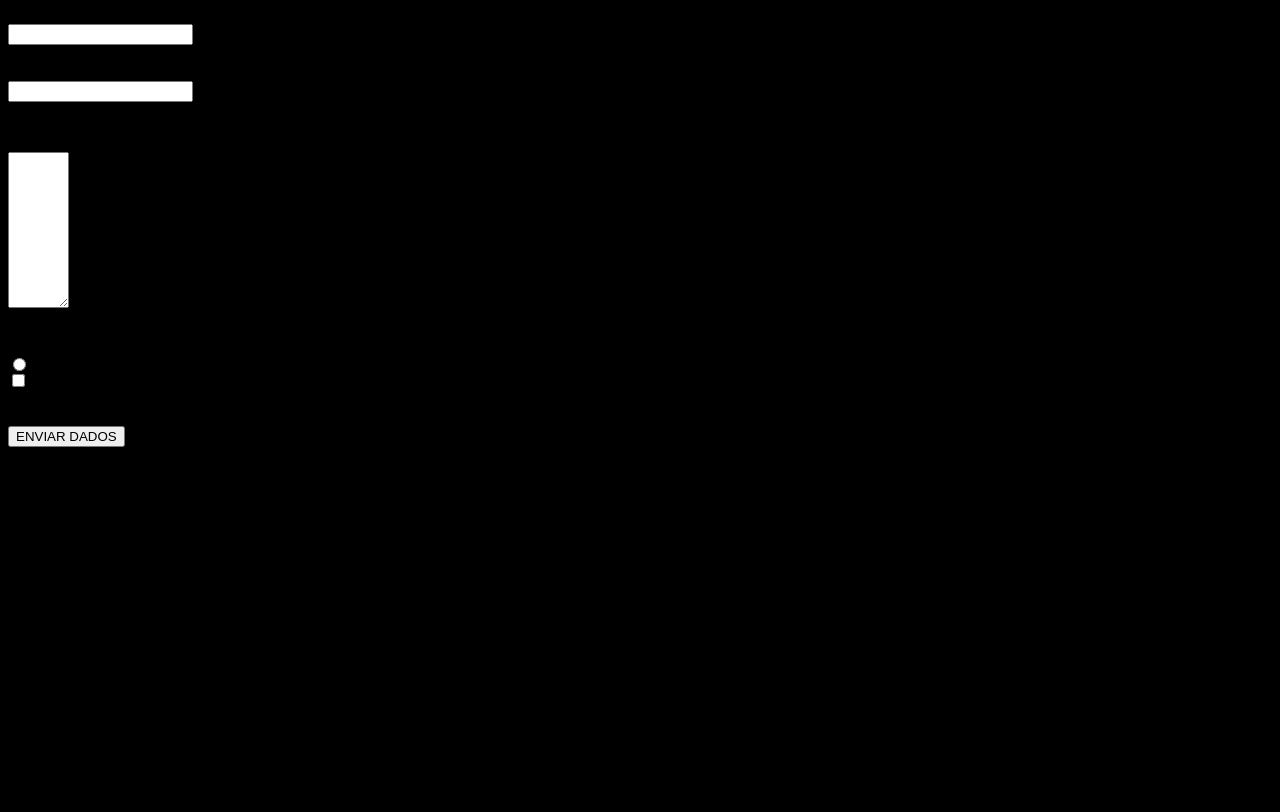
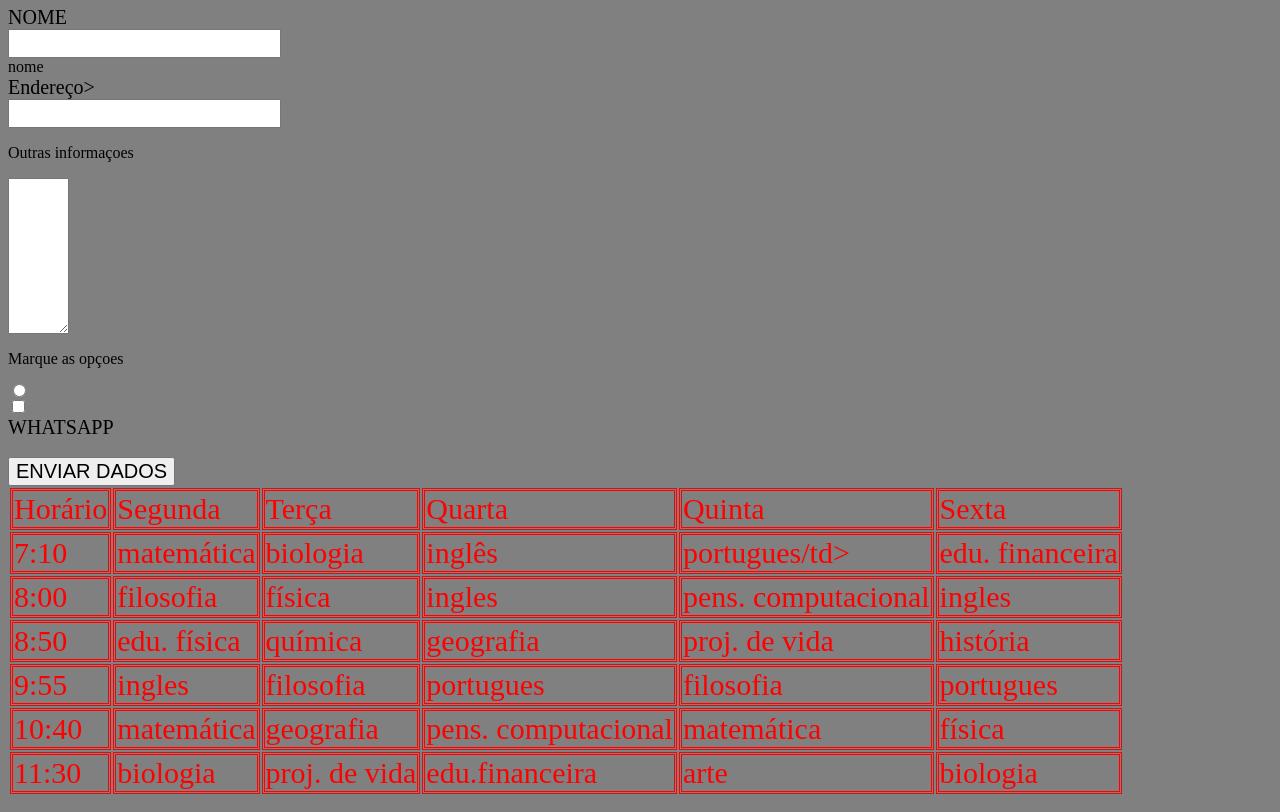
Before and after one commit to ketlinavila/formulario, a plain HTML site: page index.html in a window 1280 px wide. Shown: the part 60-872 px from the top of the page. Before the commit the page ends 800 px from the top, so only its background shows below. Drawn offline with Linux system fonts and the light colour scheme.

Commit message:
Update style.css

```diff
--- a/style.css
+++ b/style.css
@@ -1,11 +1,18 @@
 body{
-  background: black;
-}
-form label{
-  display:block;
-  font size:20px;
-}
-form input{
-  display:block;
-  font size:20px;
-}
+    background:gray;
+    }
+    form label{
+    display: block;
+    font-size: 20px;
+    }
+    form input{
+    display: block;
+    font-size: 20px;
+    }
+    td{
+    background: purple(82,13,109);
+    border:3px solid;
+    border-style: double;
+    color:red;
+    font-size:30px;
+    }
```
